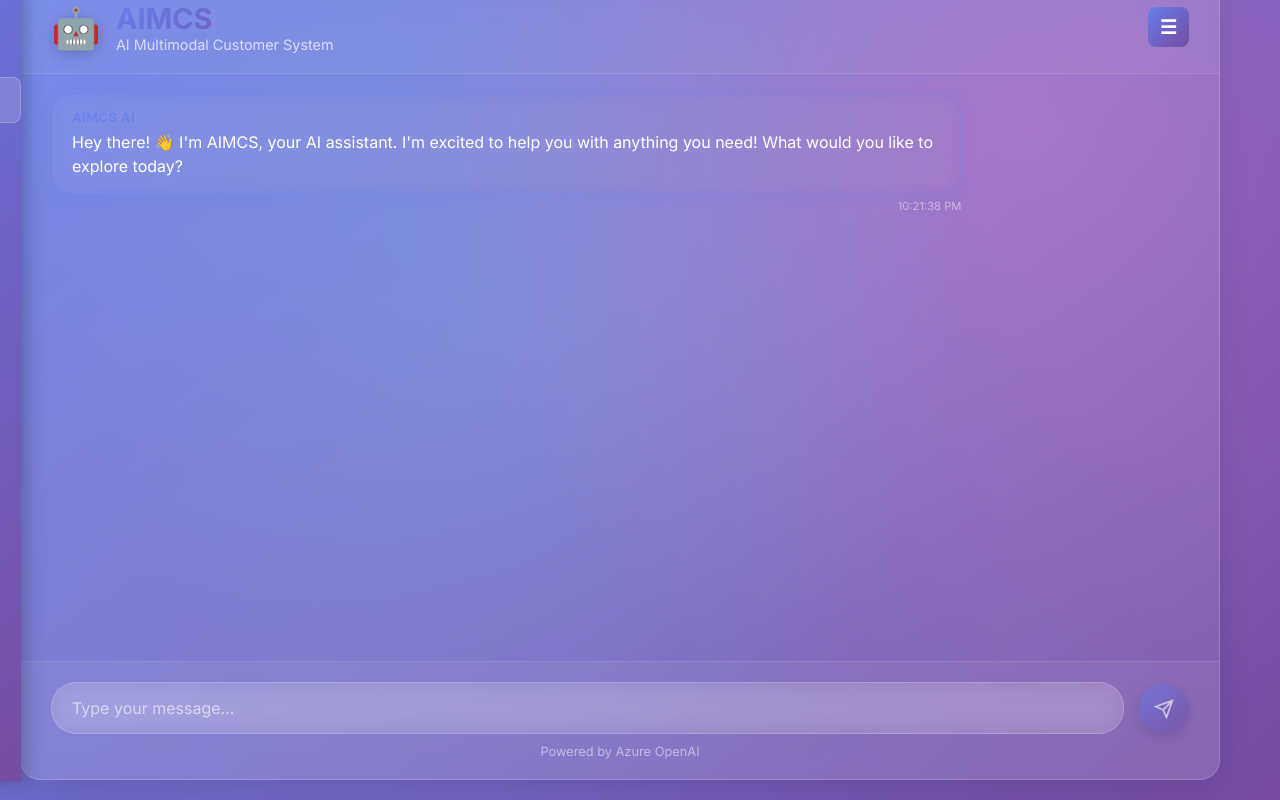
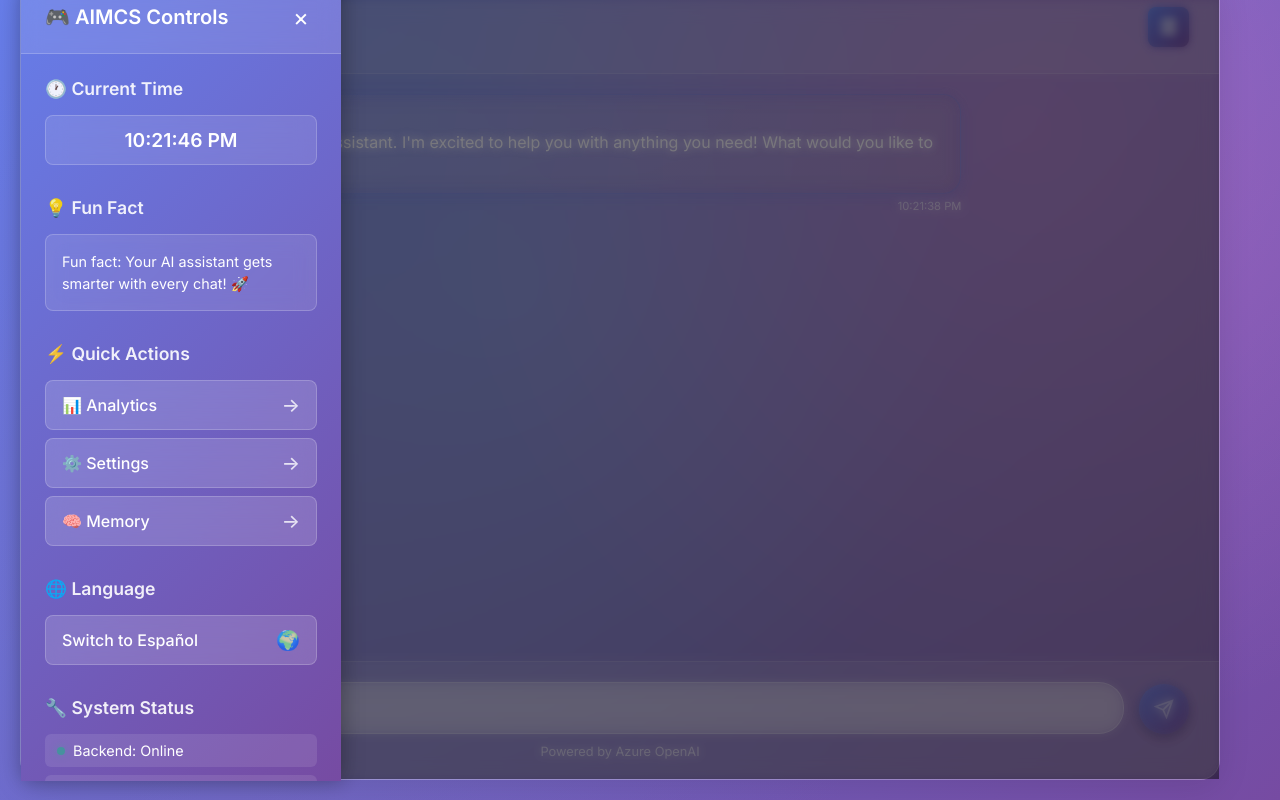
Before and after one commit to zimaxnet/orb-game, a React (Vite) app: page / in a window 1280 px wide. Both pictures are taken after a click on the button "Open Controls". Built offline with nearby package versions, Linux system fonts and the light colour scheme.

Commit message:
feat(frontend): Fix flyout panel visibility and add interactive features - Real-time clock display - Rotating fun facts - System status indicators - Enhanced analytics, settings, and memory modals - Improved styling and animations

```diff
--- a/components/ControlPanel.css
+++ b/components/ControlPanel.css
@@ -111,45 +111,258 @@
   transform: translateY(0);
 }
 
-.control-btn.secondary {
-  background: rgba(255, 255, 255, 0.1);
-  font-size: 0.9rem;
-  padding: 10px 14px;
+.action-icon {
+  font-size: 1.2rem;
+  opacity: 0.8;
+  transition: transform 0.2s;
 }
 
-.control-description {
-  margin: 8px 0 0 0;
-  font-size: 0.875rem;
-  opacity: 0.8;
-  line-height: 1.4;
+.control-btn:hover .action-icon {
+  transform: translateX(4px);
 }
 
-/* Search Mode Button */
-.search-mode-btn {
+/* Time Display */
+.time-display {
+  background: rgba(255, 255, 255, 0.1);
+  padding: 12px 16px;
+  border-radius: 8px;
+  font-size: 1.2rem;
+  font-weight: 600;
+  text-align: center;
+  border: 1px solid rgba(255, 255, 255, 0.2);
+  backdrop-filter: blur(10px);
+}
+
+/* Fun Fact Display */
+.fun-fact-display {
+  background: rgba(255, 255, 255, 0.1);
+  padding: 16px;
+  border-radius: 8px;
+  font-size: 0.9rem;
+  line-height: 1.5;
+  border: 1px solid rgba(255, 255, 255, 0.2);
+  backdrop-filter: blur(10px);
+  animation: fadeInOut 5s ease-in-out infinite;
+}
+
+@keyframes fadeInOut {
+  0%, 100% { opacity: 0.8; }
+  50% { opacity: 1; }
+}
+
+/* Status Indicators */
+.status-indicators {
+  display: flex;
+  flex-direction: column;
+  gap: 8px;
+}
+
+.status-item {
   display: flex;
   align-items: center;
   gap: 8px;
+  padding: 8px 12px;
+  background: rgba(255, 255, 255, 0.1);
+  border-radius: 6px;
+  font-size: 0.9rem;
 }
 
-.search-mode-icon {
-  font-size: 1.2rem;
+.status-dot {
+  width: 8px;
+  height: 8px;
+  border-radius: 50%;
+  animation: pulse 2s infinite;
 }
 
-.search-mode-label {
-  flex: 1;
-  text-align: left;
+.status-dot.online {
+  background: #10b981;
+  box-shadow: 0 0 8px rgba(16, 185, 129, 0.5);
+}
+
+@keyframes pulse {
+  0%, 100% { opacity: 1; }
+  50% { opacity: 0.5; }
+}
+
+/* Version Info */
+.version-info {
+  background: rgba(255, 255, 255, 0.1);
+  padding: 16px;
+  border-radius: 8px;
+  border: 1px solid rgba(255, 255, 255, 0.2);
+  backdrop-filter: blur(10px);
+}
+
+.version-info p {
+  margin: 4px 0;
+  font-size: 0.85rem;
+  opacity: 0.9;
 }
 
 /* Quick Actions */
 .quick-actions {
   display: flex;
+  flex-direction: column;
   gap: 8px;
 }
 
-.quick-actions .control-btn {
-  flex: 1;
-  font-size: 0.85rem;
-  padding: 8px 12px;
+/* Modal Styles */
+.modal-overlay {
+  position: fixed;
+  top: 0;
+  left: 0;
+  right: 0;
+  bottom: 0;
+  background: rgba(0, 0, 0, 0.7);
+  z-index: 1100;
+  display: flex;
+  justify-content: center;
+  align-items: center;
+  backdrop-filter: blur(8px);
+}
+
+.modal-content {
+  background: white;
+  border-radius: 16px;
+  padding: 32px;
+  max-width: 600px;
+  width: 90%;
+  max-height: 80vh;
+  overflow-y: auto;
+  box-shadow: 0 20px 40px rgba(0, 0, 0, 0.3);
+  animation: modalSlideIn 0.3s ease-out;
+}
+
+@keyframes modalSlideIn {
+  from {
+    opacity: 0;
+    transform: translateY(20px) scale(0.95);
+  }
+  to {
+    opacity: 1;
+    transform: translateY(0) scale(1);
+  }
+}
+
+.modal-content h3 {
+  margin: 0 0 24px 0;
+  font-size: 1.5rem;
+  font-weight: 600;
+  color: #1f2937;
+}
+
+.modal-close-btn {
+  background: linear-gradient(135deg, #667eea 0%, #764ba2 100%);
+  color: white;
+  border: none;
+  padding: 12px 24px;
+  border-radius: 8px;
+  font-size: 1rem;
+  font-weight: 500;
+  cursor: pointer;
+  transition: all 0.2s;
+  margin-top: 24px;
+}
+
+.modal-close-btn:hover {
+  transform: translateY(-1px);
+  box-shadow: 0 4px 12px rgba(0, 0, 0, 0.2);
+}
+
+/* Analytics Grid */
+.analytics-grid {
+  display: grid;
+  grid-template-columns: repeat(auto-fit, minmax(200px, 1fr));
+  gap: 16px;
+  margin-bottom: 24px;
+}
+
+.analytics-card {
+  background: #f8fafc;
+  padding: 20px;
+  border-radius: 12px;
+  border: 1px solid #e5e7eb;
+  text-align: center;
+}
+
+.analytics-card h4 {
+  margin: 0 0 12px 0;
+  font-size: 0.9rem;
+  font-weight: 600;
+  color: #6b7280;
+  text-transform: uppercase;
+  letter-spacing: 0.5px;
+}
+
+.analytics-value {
+  font-size: 1.5rem;
+  font-weight: 700;
+  color: #1f2937;
+}
+
+/* Settings Grid */
+.settings-grid {
+  display: grid;
+  gap: 16px;
+  margin-bottom: 24px;
+}
+
+.setting-item {
+  display: flex;
+  justify-content: space-between;
+  align-items: center;
+  padding: 16px;
+  background: #f8fafc;
+  border-radius: 8px;
+  border: 1px solid #e5e7eb;
+}
+
+.setting-item label {
+  font-weight: 600;
+  color: #374151;
+}
+
+.setting-item span {
+  color: #6b7280;
+  font-weight: 500;
+}
+
+/* Memory Grid */
+.memory-grid {
+  display: grid;
+  gap: 16px;
+  margin-bottom: 24px;
+}
+
+.memory-card {
+  background: #f8fafc;
+  padding: 20px;
+  border-radius: 12px;
+  border: 1px solid #e5e7eb;
+}
+
+.memory-card h4 {
+  margin: 0 0 8px 0;
+  font-size: 0.9rem;
+  font-weight: 600;
+  color: #6b7280;
+  text-transform: uppercase;
+  letter-spacing: 0.5px;
+}
+
+.memory-value {
+  font-size: 1.1rem;
+  font-weight: 500;
+  color: #1f2937;
+  line-height: 1.4;
+}
+
+/* Loading Spinner */
+.loading-spinner {
+  text-align: center;
+  padding: 40px;
+  color: #6b7280;
+  font-style: italic;
 }
 
 /* Mobile Responsive */
@@ -167,13 +380,13 @@
     margin-bottom: 24px;
   }
 
-  .quick-actions {
-    flex-direction: column;
-    gap: 8px;
+  .modal-content {
+    padding: 24px;
+    width: 95%;
   }
 
-  .quick-actions .control-btn {
-    width: 100%;
+  .analytics-grid {
+    grid-template-columns: 1fr;
   }
 }
 
--- a/components/ControlPanel.jsx
+++ b/components/ControlPanel.jsx
@@ -1,4 +1,4 @@
-import React, { useState } from 'react';
+import React, { useState, useEffect } from 'react';
 import './ControlPanel.css';
 
 const ControlPanel = ({ isOpen, onClose, language, onToggleLanguage, onOpenMemory, translations }) => {
@@ -7,6 +7,31 @@ const ControlPanel = ({ isOpen, onClose, language, onToggleLanguage, onOpenMemor
   const [showSettings, setShowSettings] = useState(false);
   const [showMemory, setShowMemory] = useState(false);
   const [memoryProfile, setMemoryProfile] = useState(null);
+  const [currentTime, setCurrentTime] = useState(new Date());
+  const [funFacts, setFunFacts] = useState([
+    "Did you know? AIMCS can remember up to 1000 conversations! 🧠",
+    "Fun fact: Your AI assistant gets smarter with every chat! 🚀",
+    "Pro tip: Try asking me about current events - I love web searches! 🌐",
+    "Cool feature: I can speak in multiple languages! 🌍",
+    "Amazing: I can generate audio responses for you! 🔊"
+  ]);
+  const [currentFactIndex, setCurrentFactIndex] = useState(0);
+
+  // Update time every second
+  useEffect(() => {
+    const timer = setInterval(() => {
+      setCurrentTime(new Date());
+    }, 1000);
+    return () => clearInterval(timer);
+  }, []);
+
+  // Rotate fun facts every 5 seconds
+  useEffect(() => {
+    const factTimer = setInterval(() => {
+      setCurrentFactIndex((prev) => (prev + 1) % funFacts.length);
+    }, 5000);
+    return () => clearInterval(factTimer);
+  }, [funFacts.length]);
 
   const fetchAnalytics = async () => {
     setShowAnalytics(true);
@@ -33,81 +58,198 @@ const ControlPanel = ({ isOpen, onClose, language, onToggleLanguage, onOpenMemor
   if (!isOpen) return null;
 
   return (
-    <div className="control-panel-modal">
-      <div className="control-panel">
-        <button className="close-btn" onClick={onClose}>×</button>
-        <h3>Quick Actions</h3>
-        <div className="quick-actions">
-          <button className="quick-action-btn" onClick={fetchAnalytics}>📊 Analytics</button>
-          <button className="quick-action-btn" onClick={() => setShowSettings(true)}>⚙️ Settings</button>
-          <button className="quick-action-btn" onClick={fetchMemory}>🧠 Memory</button>
+    <>
+      <div className="control-panel-overlay" onClick={onClose}></div>
+      <div className={`control-panel ${isOpen ? 'open' : ''}`}>
+        <div className="control-panel-header">
+          <h3>🎮 AIMCS Controls</h3>
+          <button className="close-controls-btn" onClick={onClose}>×</button>
         </div>
-        <div className="control-section">
-          <h4>🌐 Language</h4>
-          <button className="control-btn" onClick={onToggleLanguage}>
-            {language === 'en' ? 'Switch to Español' : 'Cambiar a English'}
-          </button>
+
+        <div className="control-panel-content">
+          {/* Real-time Clock */}
+          <div className="control-section">
+            <h4>🕐 Current Time</h4>
+            <div className="time-display">
+              {currentTime.toLocaleTimeString()}
+            </div>
+          </div>
+
+          {/* Fun Fact Rotator */}
+          <div className="control-section">
+            <h4>💡 Fun Fact</h4>
+            <div className="fun-fact-display">
+              {funFacts[currentFactIndex]}
+            </div>
+          </div>
+
+          {/* Quick Actions */}
+          <div className="control-section">
+            <h4>⚡ Quick Actions</h4>
+            <div className="quick-actions">
+              <button className="control-btn" onClick={fetchAnalytics}>
+                <span>📊 Analytics</span>
+                <span className="action-icon">→</span>
+              </button>
+              <button className="control-btn" onClick={() => setShowSettings(true)}>
+                <span>⚙️ Settings</span>
+                <span className="action-icon">→</span>
+              </button>
+              <button className="control-btn" onClick={fetchMemory}>
+                <span>🧠 Memory</span>
+                <span className="action-icon">→</span>
+              </button>
+            </div>
+          </div>
+
+          {/* Language Toggle */}
+          <div className="control-section">
+            <h4>🌐 Language</h4>
+            <button className="control-btn" onClick={onToggleLanguage}>
+              <span>{language === 'en' ? 'Switch to Español' : 'Cambiar a English'}</span>
+              <span className="action-icon">🌍</span>
+            </button>
+          </div>
+
+          {/* System Status */}
+          <div className="control-section">
+            <h4>🔧 System Status</h4>
+            <div className="status-indicators">
+              <div className="status-item">
+                <span className="status-dot online"></span>
+                <span>Backend: Online</span>
+              </div>
+              <div className="status-item">
+                <span className="status-dot online"></span>
+                <span>Memory: Active</span>
+              </div>
+              <div className="status-item">
+                <span className="status-dot online"></span>
+                <span>TTS: Ready</span>
+              </div>
+            </div>
+          </div>
+
+          {/* Version Info */}
+          <div className="control-section">
+            <h4>ℹ️ About</h4>
+            <div className="version-info">
+              <p>AIMCS v2.1.0</p>
+              <p>Powered by Azure OpenAI</p>
+              <p>Built with ❤️ and React</p>
+            </div>
+          </div>
         </div>
       </div>
+
       {/* Analytics Modal */}
       {showAnalytics && (
         <div className="modal-overlay" onClick={() => setShowAnalytics(false)}>
           <div className="modal-content" onClick={e => e.stopPropagation()}>
-            <h3>Analytics</h3>
+            <h3>📊 Analytics Dashboard</h3>
             {analyticsData ? (
               analyticsData.error ? (
                 <p>{analyticsData.error}</p>
               ) : (
-                <ul>
-                  <li><strong>Total Chats:</strong> {analyticsData.totalChats}</li>
-                  <li><strong>Web Searches:</strong> {analyticsData.totalWebSearches}</li>
-                  <li><strong>Most Popular Question:</strong> {analyticsData.mostPopular}</li>
-                  <li><strong>Fun Fact:</strong> {analyticsData.funFact}</li>
-                </ul>
+                <div className="analytics-grid">
+                  <div className="analytics-card">
+                    <h4>Total Chats</h4>
+                    <div className="analytics-value">{analyticsData.totalChats || 0}</div>
+                  </div>
+                  <div className="analytics-card">
+                    <h4>Web Searches</h4>
+                    <div className="analytics-value">{analyticsData.totalWebSearches || 0}</div>
+                  </div>
+                  <div className="analytics-card">
+                    <h4>Most Popular</h4>
+                    <div className="analytics-value">{analyticsData.mostPopular || 'N/A'}</div>
+                  </div>
+                  <div className="analytics-card">
+                    <h4>Fun Fact</h4>
+                    <div className="analytics-value">{analyticsData.funFact || 'Loading...'}</div>
+                  </div>
+                </div>
               )
             ) : (
-              <p>Loading...</p>
+              <div className="loading-spinner">Loading analytics...</div>
             )}
-            <button onClick={() => setShowAnalytics(false)}>Close</button>
+            <button className="modal-close-btn" onClick={() => setShowAnalytics(false)}>Close</button>
           </div>
         </div>
       )}
+
       {/* Settings Modal */}
       {showSettings && (
         <div className="modal-overlay" onClick={() => setShowSettings(false)}>
           <div className="modal-content" onClick={e => e.stopPropagation()}>
-            <h3>Settings</h3>
-            <p>Language: {language === 'en' ? 'English' : 'Español'}</p>
-            <p>Audio: (coming soon)</p>
-            <button onClick={() => setShowSettings(false)}>Close</button>
+            <h3>⚙️ Settings</h3>
+            <div className="settings-grid">
+              <div className="setting-item">
+                <label>Language</label>
+                <span>{language === 'en' ? 'English' : 'Español'}</span>
+              </div>
+              <div className="setting-item">
+                <label>Audio TTS</label>
+                <span>Enabled ✅</span>
+              </div>
+              <div className="setting-item">
+                <label>Memory System</label>
+                <span>Active ✅</span>
+              </div>
+              <div className="setting-item">
+                <label>Web Search</label>
+                <span>Auto 🔄</span>
+              </div>
+            </div>
+            <button className="modal-close-btn" onClick={() => setShowSettings(false)}>Close</button>
           </div>
         </div>
       )}
+
       {/* Memory Modal */}
       {showMemory && (
         <div className="modal-overlay" onClick={() => setShowMemory(false)}>
           <div className="modal-content" onClick={e => e.stopPropagation()}>
-            <h3>What AIMCS Remembers</h3>
+            <h3>🧠 What AIMCS Remembers</h3>
             {memoryProfile ? (
               memoryProfile.error ? (
                 <p>{memoryProfile.error}</p>
               ) : (
-                <ul>
-                  <li><strong>Name:</strong> {memoryProfile.name}</li>
-                  <li><strong>Favorite Color:</strong> {memoryProfile.favoriteColor}</li>
-                  <li><strong>Interests:</strong> {memoryProfile.interests.join(', ')}</li>
-                  <li><strong>Fun Fact:</strong> {memoryProfile.funFact}</li>
-                  <li><strong>Recent Topics:</strong> {memoryProfile.lastTopics.join(', ')}</li>
-                </ul>
+                <div className="memory-grid">
+                  <div className="memory-card">
+                    <h4>👤 Name</h4>
+                    <div className="memory-value">{memoryProfile.name || 'Not set'}</div>
+                  </div>
+                  <div className="memory-card">
+                    <h4>🎨 Favorite Color</h4>
+                    <div className="memory-value">{memoryProfile.favoriteColor || 'Not set'}</div>
+                  </div>
+                  <div className="memory-card">
+                    <h4>🎯 Interests</h4>
+                    <div className="memory-value">
+                      {memoryProfile.interests?.join(', ') || 'Not set'}
+                    </div>
+                  </div>
+                  <div className="memory-card">
+                    <h4>💡 Fun Fact</h4>
+                    <div className="memory-value">{memoryProfile.funFact || 'Not set'}</div>
+                  </div>
+                  <div className="memory-card">
+                    <h4>📝 Recent Topics</h4>
+                    <div className="memory-value">
+                      {memoryProfile.lastTopics?.join(', ') || 'None yet'}
+                    </div>
+                  </div>
+                </div>
               )
             ) : (
-              <p>Loading...</p>
+              <div className="loading-spinner">Loading memory profile...</div>
             )}
-            <button onClick={() => setShowMemory(false)}>Close</button>
+            <button className="modal-close-btn" onClick={() => setShowMemory(false)}>Close</button>
           </div>
         </div>
       )}
-    </div>
+    </>
   );
 };
 
```
